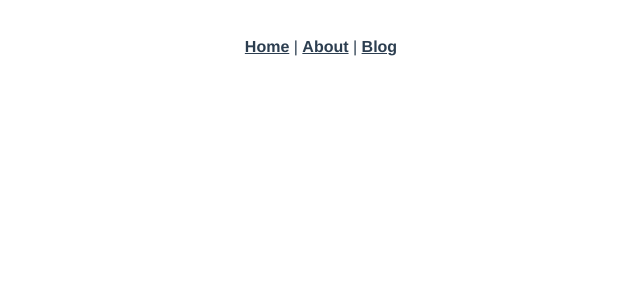
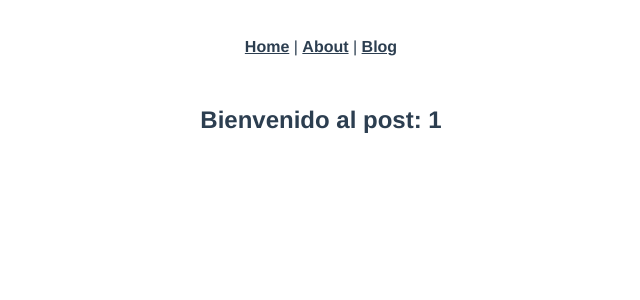
Before and after one commit to AnderDaZu/startfree, a Vue app: page /blog/1 in a window 1280 px wide. Before the commit this address had no page. Shown: the top 300 px of the page, without its empty margins (319-959 px from the left). Built offline with nearby package versions, Linux system fonts and the light colour scheme.

Commit message:
Rutas con parámetros

```diff
--- a/src/router/index.js
+++ b/src/router/index.js
@@ -19,6 +19,12 @@ const routes = [
     path: '/blog',
     name: 'blog',
     component: () => import('../views/BlogView.vue')
+  },
+  {
+    // :post -> es la forma para definir parámetros dinamicos en la url
+    path: '/blog/:post',
+    name: 'post',
+    component: () => import('../views/PostView.vue')
   }
 ]
 
--- /dev/null
+++ b/src/views/PostView.vue
@@ -0,0 +1,18 @@
+<template>
+  <h2>Bienvenido al post: {{ name }}</h2>
+</template>
+
+<script>
+export default {
+    data(){
+        return {
+            // 👇 trae el texto que se define como parámetro en la url, el paarámetro post se define en el router
+            name: this.$route.params.post
+        }
+    }
+}
+</script>
+
+<style>
+
+</style>
```
